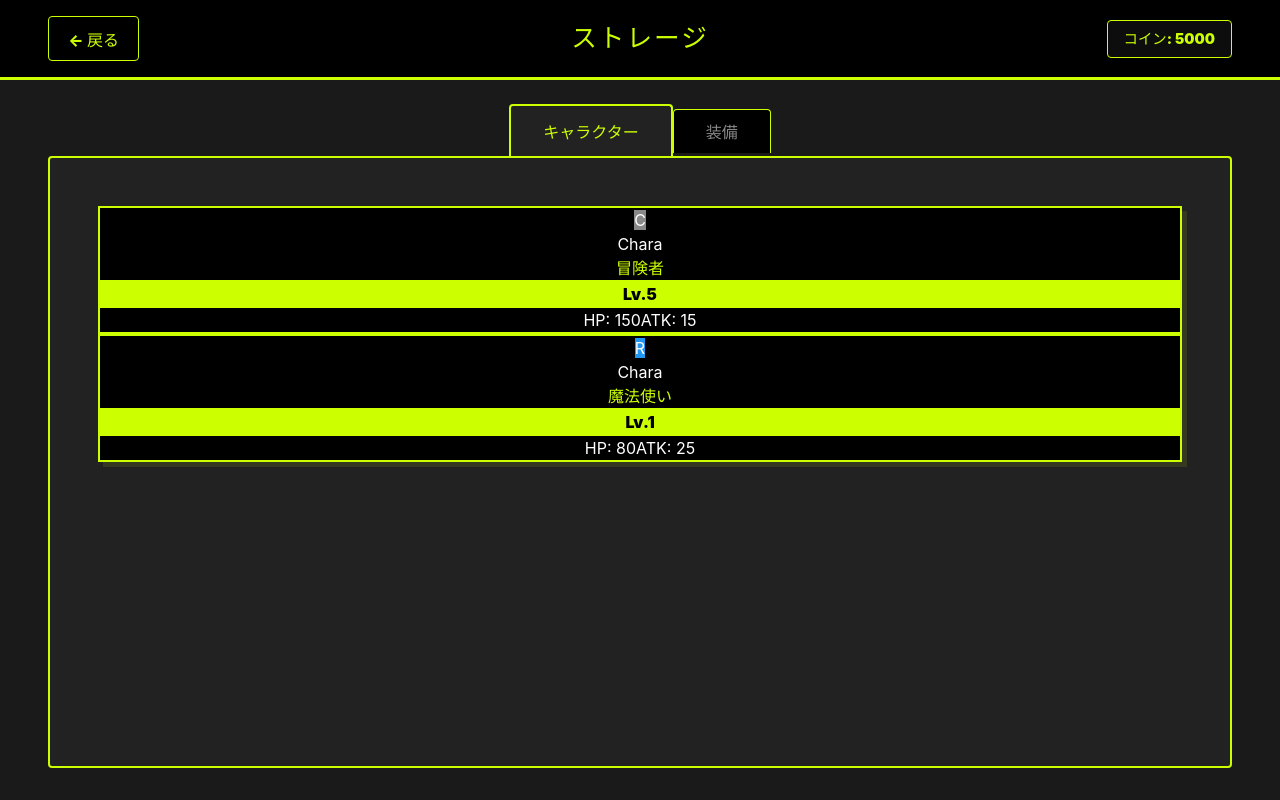
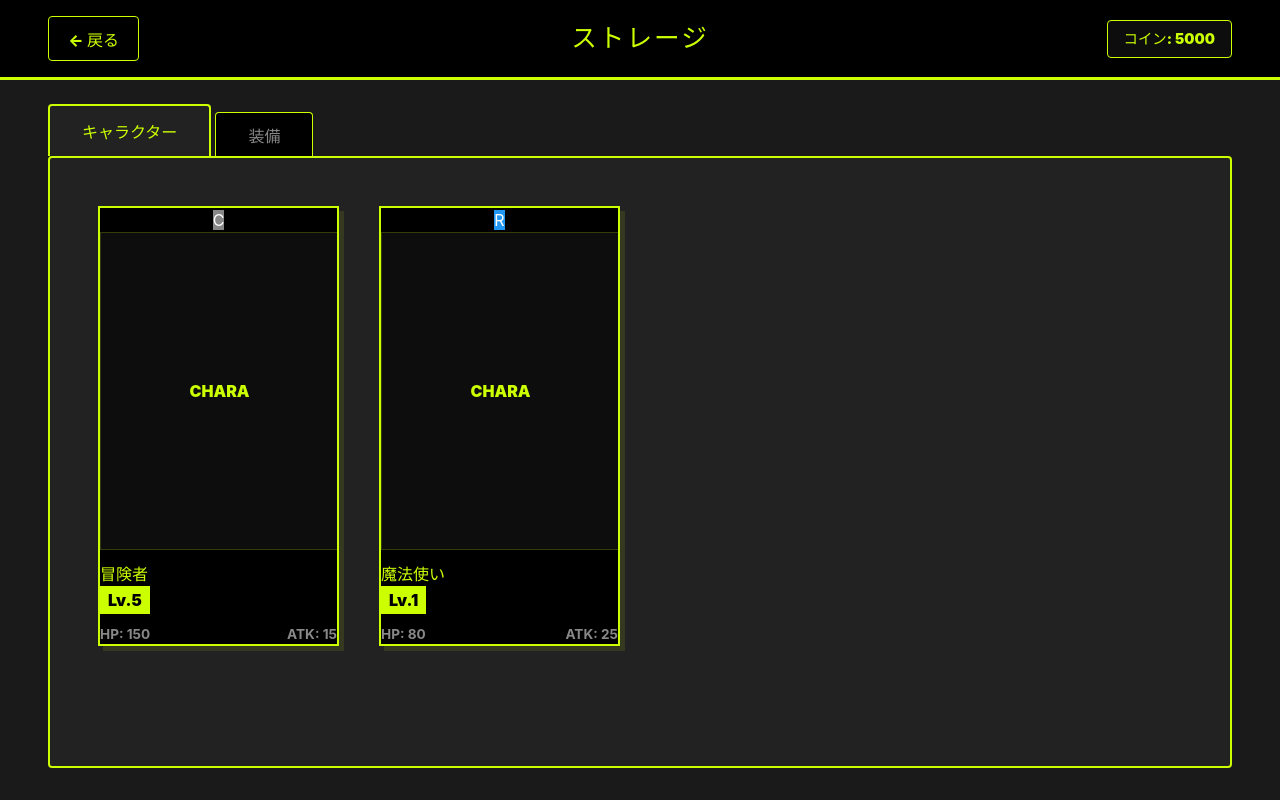
Before and after one commit to shii-park/friends_frontend, a React (Vite) app: page /storage in a window 1280 px wide. Built offline with nearby package versions, Linux system fonts and the light colour scheme.

Commit message:
Fix: ストレージのレイアウト崩れ（グリッド表示・カード詳細）を修正し、ブランドデザインに適合させました。

```diff
--- a/src/App.css
+++ b/src/App.css
@@ -213,6 +213,13 @@ input:focus,
 .storage-tabs-container {
   padding: 1.5rem 3rem 0;
   background-color: var(--bg-dark);
+  display: flex;
+}
+
+.storage-tabs-container .tab-buttons {
+  display: flex;
+  align-items: flex-end;
+  gap: 4px;
 }
 
 .storage-tabs-container .tab-button {
@@ -241,6 +248,18 @@ input:focus,
   margin: 0 3rem 2rem;
   border: 2px solid var(--primary);
   border-radius: 4px;
+  overflow-y: auto;
+}
+
+.card-grid {
+  display: grid;
+  grid-template-columns: repeat(auto-fill, minmax(200px, 1fr));
+  gap: 2.5rem;
+}
+
+.card-grid.mini {
+  grid-template-columns: repeat(auto-fill, minmax(140px, 1fr));
+  gap: 1.5rem;
 }
 
 .storage-card {
@@ -264,6 +283,34 @@ input:focus,
   color: #000;
   padding: 2px 8px;
   font-weight: 900;
+  display: inline-block;
+}
+
+.card-info {
+  margin-top: 12px;
+  text-align: left;
+}
+
+.card-stats {
+  margin-top: 10px;
+  display: flex;
+  justify-content: space-between;
+  font-size: 0.85rem;
+  color: #888;
+  font-weight: 700;
+}
+
+.card-image-placeholder {
+  width: 100%;
+  aspect-ratio: 3/4;
+  background: rgba(255, 255, 255, 0.05);
+  border: 1px solid rgba(204, 255, 0, 0.2);
+  display: flex;
+  justify-content: center;
+  align-items: center;
+  color: var(--primary);
+  font-weight: 900;
+  text-transform: uppercase;
 }
 
 /* Battle */
```
